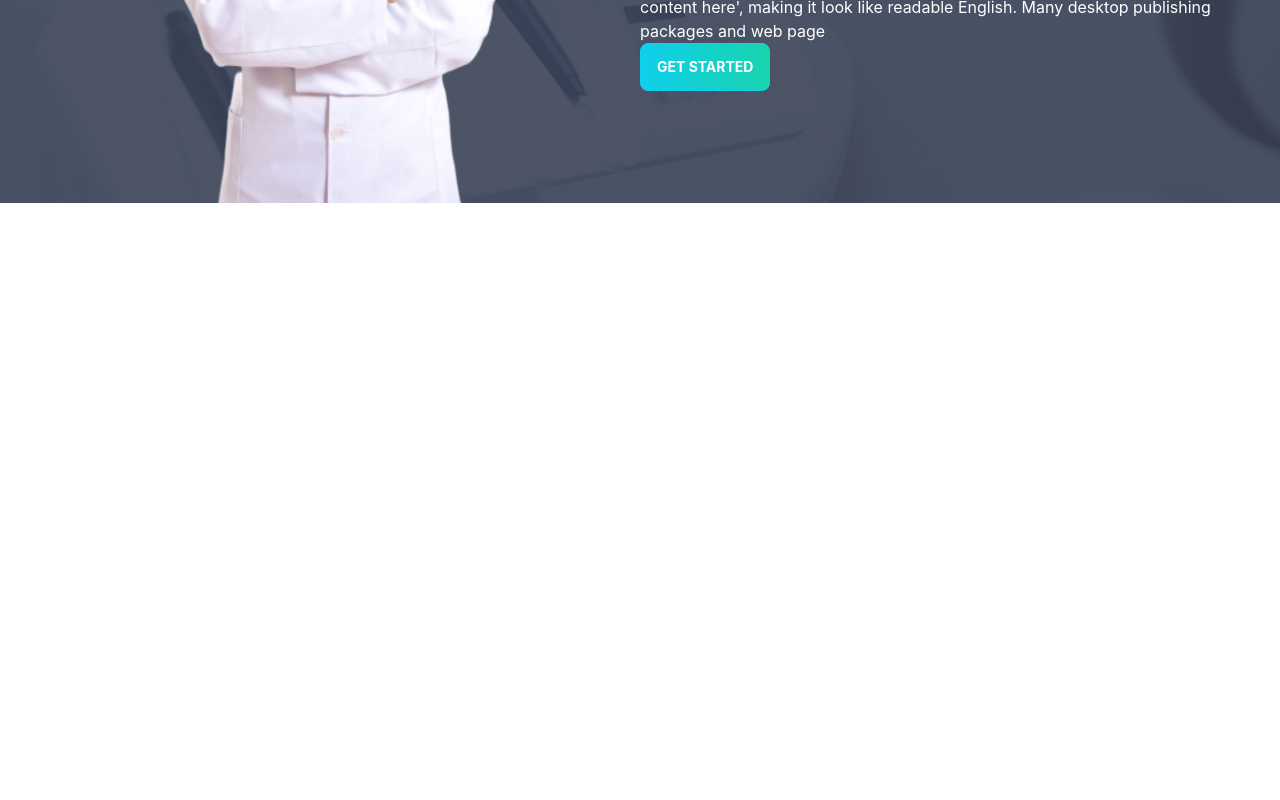
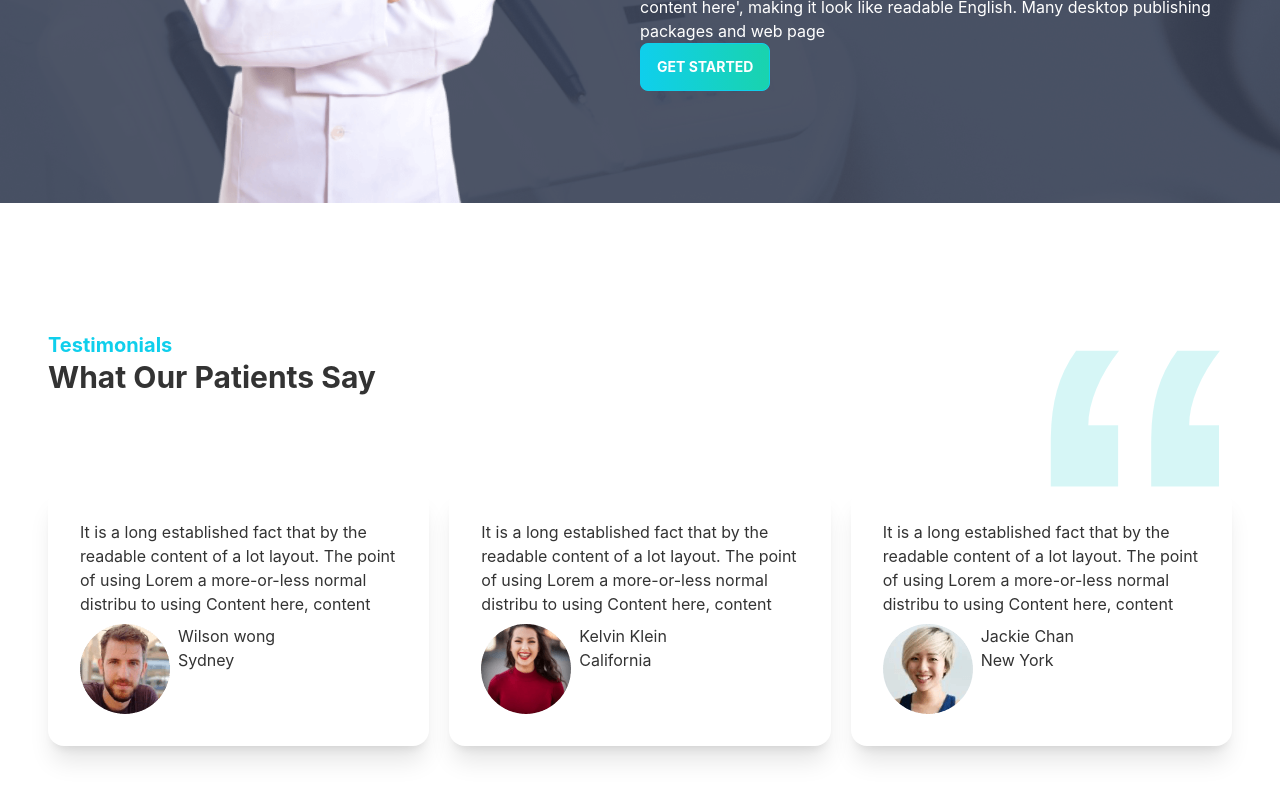
Before and after one commit to bulbulahammed/Al-Shefa-Client, a React (Create React App) app: page / in a window 1280 px wide. Shown: the part 2867-3667 px from the top of the page. Before the commit the page ends 3134 px from the top, so only its background shows below. Built offline with nearby package versions, Linux system fonts and the light colour scheme.

Commit message:
testimonial

```diff
--- a/src/pages/Home/Home.js
+++ b/src/pages/Home/Home.js
@@ -3,6 +3,7 @@
 import Info from './Info';
 import MakeAppointment from './MakeAppointment';
 import Services from './Services';
+import Testimonials from './Testimonials';
 
 const Home = () => {
     return (
@@ -11,6 +12,7 @@
             <Info/>
             <Services/>
             <MakeAppointment/>
+            <Testimonials/>
         </div>
     );
 };
--- /dev/null
+++ b/src/pages/Home/Review.js
@@ -0,0 +1,22 @@
+import React from 'react';
+
+const Review = ({review}) => {
+    return (
+        <div class="card lg:max-w-lg bg-base-100 shadow-xl">
+            <div class="card-body">
+                <p>{review.review}</p>
+                <div class="card-actions justify-end flex">
+                    <div flex-1>
+                        <img src={review.img} alt="review img"/>
+                    </div>
+                    <div className='flex-1'>
+                        <h2>{review.name}</h2>
+                        <h4>{review.location}</h4>
+                    </div>
+                </div>
+            </div>
+        </div>
+    );
+};
+
+export default Review;
--- /dev/null
+++ b/src/pages/Home/Testimonials.js
@@ -0,0 +1,55 @@
+import React from 'react';
+import quote from "../../assets/icons/quote.svg";
+import people1 from "../../assets/images/people1.png";
+import people2 from "../../assets/images/people2.png";
+import people3 from "../../assets/images/people3.png";
+import Review from './Review';
+
+const Testimonials = () => {
+    const reviews =[
+        {
+            _id:1,
+            name:"Wilson wong",
+            img:people1,
+            location:"Sydney",
+            review:"It is a long established fact that by the readable content of a lot layout. The point of using Lorem a more-or-less normal distribu to using Content here, content"
+        },
+        {
+            _id:2,
+            name:"Kelvin Klein",
+            img:people2,
+            location:"California",
+            review:"It is a long established fact that by the readable content of a lot layout. The point of using Lorem a more-or-less normal distribu to using Content here, content"
+        },
+        {
+            _id:3,
+            name:"Jackie Chan",
+            location:"New York",
+            img:people3,
+            review:"It is a long established fact that by the readable content of a lot layout. The point of using Lorem a more-or-less normal distribu to using Content here, content"
+        },
+    ]
+    return (
+        <section className='my-32 mx-12'>
+            <div className="flex justify-between">
+                <div>
+                    <h4 className='text-xl text-primary font-bold'>Testimonials</h4>
+                    <h4 className='text-3xl font-bold'>What Our Patients Say</h4>
+                </div>
+                <div>
+                    <img src={quote} className="w-24 lg:w-48" alt="quote"/>
+                </div>
+            </div>
+            <div className='grid grid-cols-1 md:grid-cols-2 lg:grid-cols-3 gap-5'>
+                {
+                    reviews.map(review=><Review
+                    key={reviews._id}
+                    review={review}
+                     ></Review>)
+                }
+            </div>
+        </section>
+    );
+};
+
+export default Testimonials;
```
